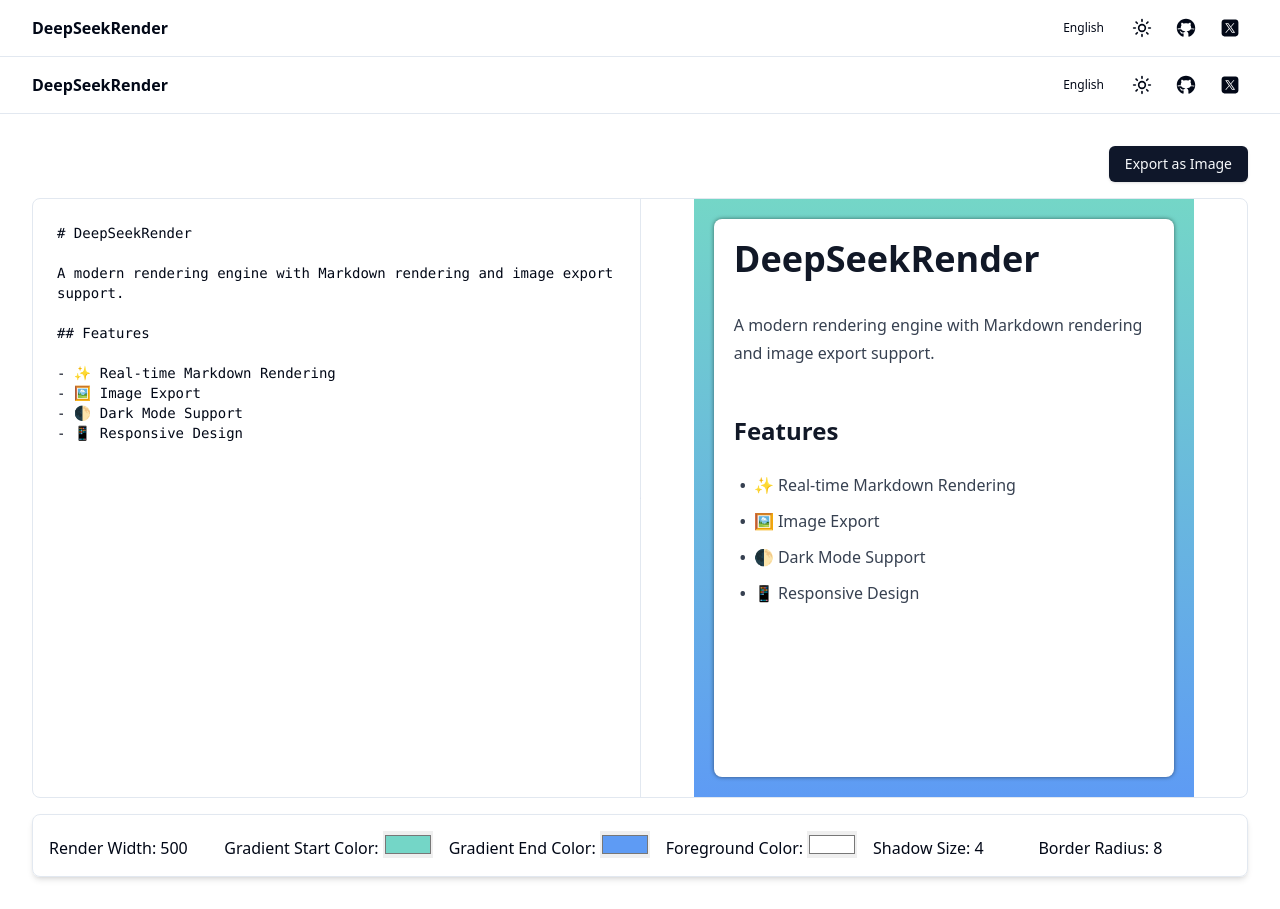
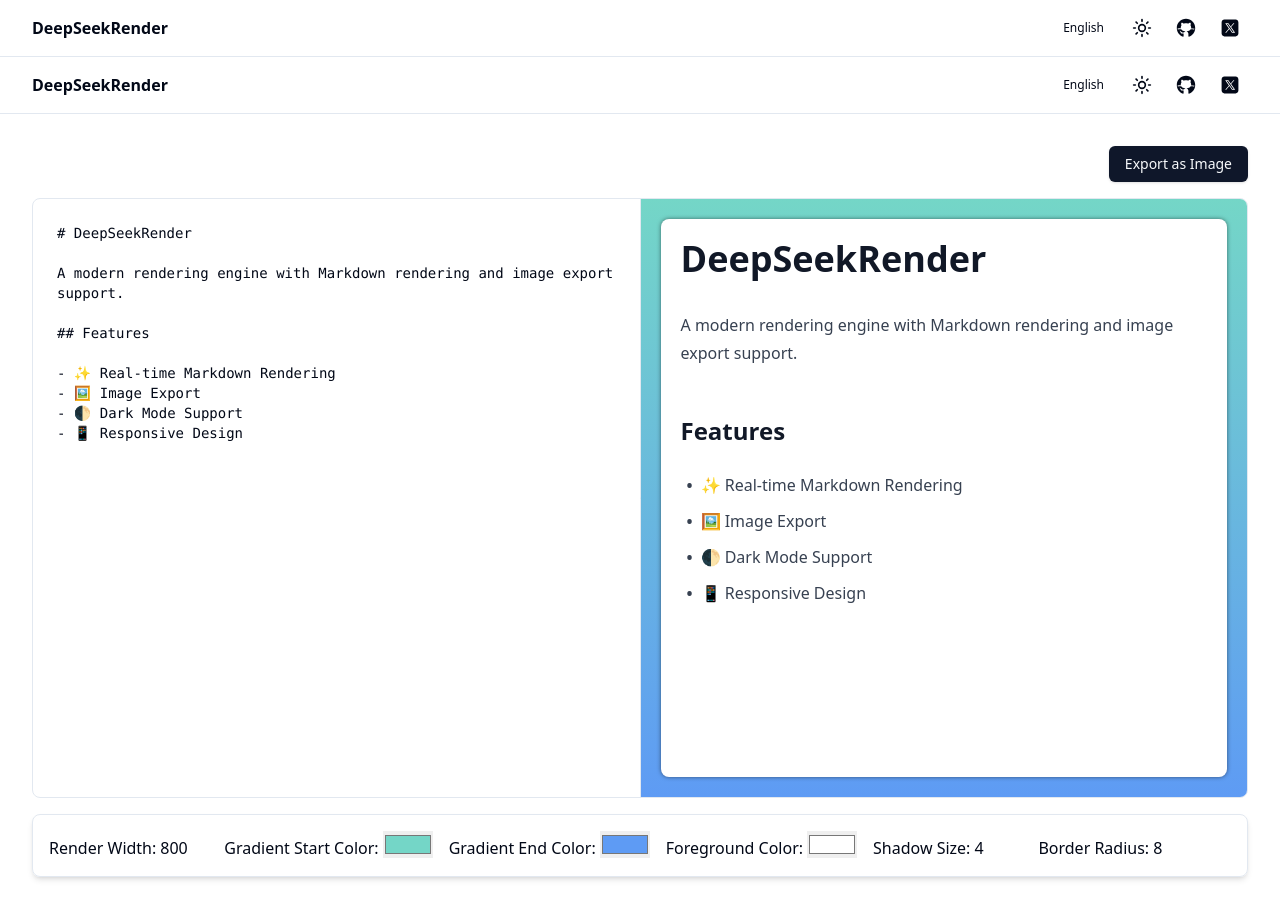
Before and after one commit to yahao333/deepseekrender, a Next.js app: page /en in a window 1280 px wide. Built offline with nearby package versions, Linux system fonts and the light colour scheme.

Commit message:
refactor(ClientContent): 调整渲染区域宽度默认值为800
为了提供更好的用户体验，将渲染区域的默认宽度从500调整为800

```diff
--- a/src/components/pages/ClientContent.tsx
+++ b/src/components/pages/ClientContent.tsx
@@ -34,7 +34,7 @@ ${t.app.description}
   const [borderRadius, setBorderRadius] = useState(8); // 圆角大小
 
   // 新增控制：渲染区域宽高
-  const [renderWidth, setRenderWidth] = useState(500)
+  const [renderWidth, setRenderWidth] = useState(800)
 
   useEffect(() => {
     if (previewRef.current) {
```
